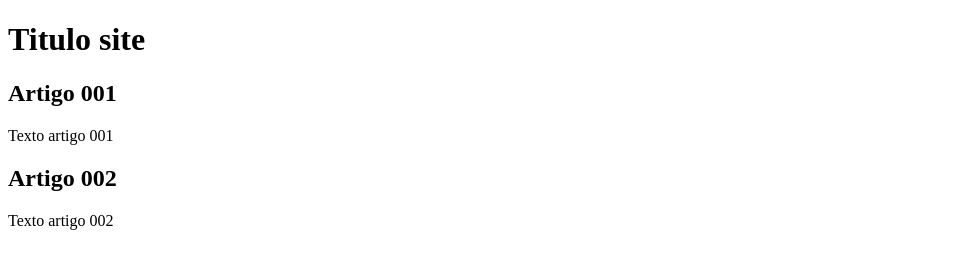
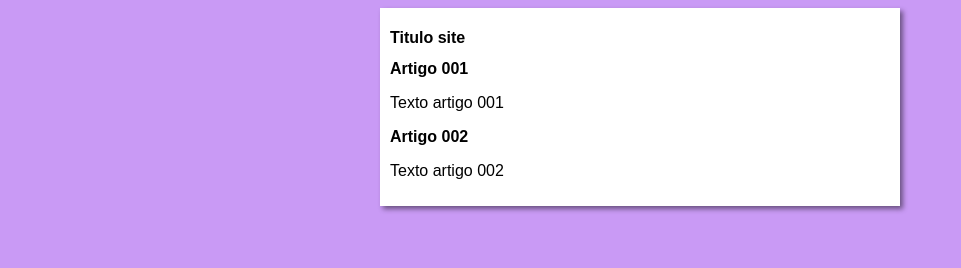
Before and after one commit to DVBEDIN/projeto-site, a plain HTML site: page index.html in a window 1280 px wide. Shown: the whole page, without its empty margins (0-961 px from the left). Drawn offline with Linux system fonts and the light colour scheme.

Commit message:
comecei o design

```diff
--- /dev/null
+++ b/estilos/style.css
@@ -0,0 +1,16 @@
+*{
+    font-family: Arial, Helvetica, sans-serif;
+    font-size: 16px;
+}
+
+body{
+    background-color: rgb(201, 154, 245);
+}
+
+main{
+    background-color: white;
+    width: 500px;
+    margin: auto;
+    padding: 10px;
+    box-shadow: 3px 3px 5px rgba(0, 0, 0, 0.473);
+}
--- a/index.html
+++ b/index.html
@@ -4,6 +4,7 @@
     <meta charset="UTF-8">
     <meta name="viewport" content="width=device-width, initial-scale=1.0">
     <title>Titulo site</title>
+    <link rel="stylesheet" href="estilos/style.css">
 </head>
 <body>
     <main>
```
